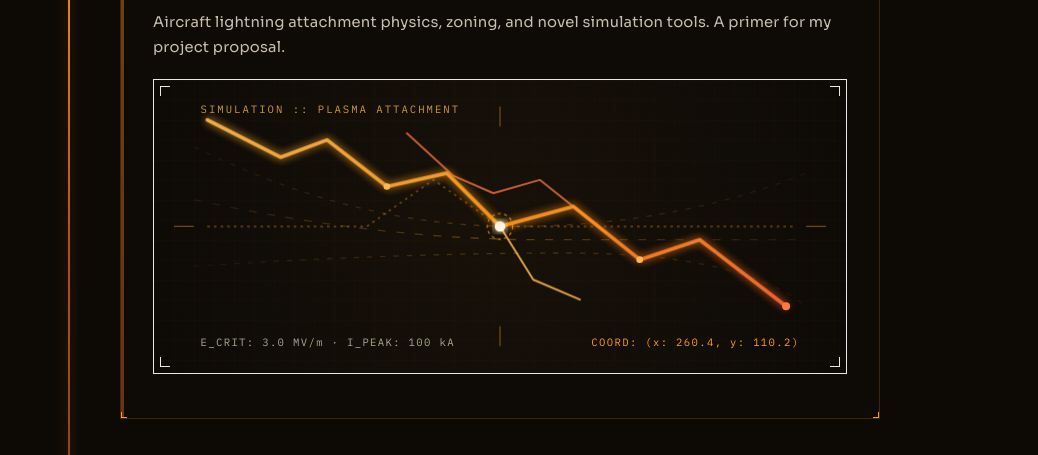
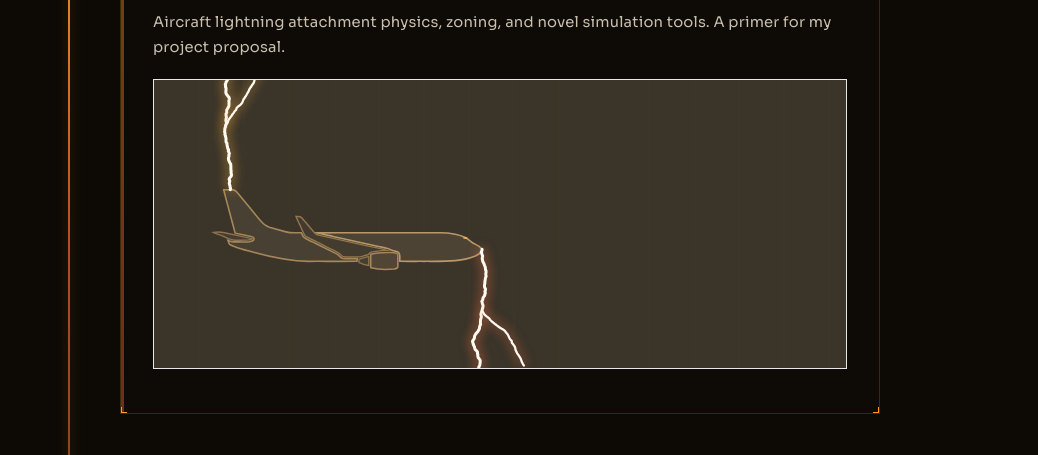
Before and after one commit to 16S893-AI-for-engineering-research/nathanaelj, an Astro site: page /nathanaelj/project in a window 1280 px wide. Shown: the part 447-902 px from the top of the page, without its empty margins (184-1222 px from the left). Built offline with nearby package versions, Linux system fonts and the light colour scheme; Astro itself is replaced by a stand-in of ours.

Commit message:
Proposal complete, updated dev-log

```diff
--- /dev/null
+++ b/src/components/project/LightningProcessAnimationNoUI.astro
@@ -0,0 +1,287 @@
+---
+/**
+ * LightningProcessAnimationNoUI.astro
+ * Identical physics/rendering to LightningProcessAnimation.astro,
+ * but with the step-switcher bar, callout overlays, and play/pause controls removed.
+ * Autoplays the full two-phase sequence and loops.
+ */
+---
+
+<div class="lightning-sim-noui-container relative bg-void-950 border border-solar/30 overflow-hidden">
+  <!-- Canvas only — no header bar, no callouts -->
+  <div class="relative w-full h-52 sm:h-64 md:h-72 bg-[#070503] overflow-hidden select-none">
+    <canvas id="lightning-sim-canvas-noui" class="w-full h-full block"></canvas>
+  </div>
+</div>
+
+<script is:inline>
+  (function initLightningSimNoUI() {
+    const canvas = document.getElementById('lightning-sim-canvas-noui');
+    if (!canvas) return;
+    const ctx = canvas.getContext('2d');
+    if (!ctx) return;
+
+    let currentStep = 1;
+    let stepTime = 0.0;
+    let restartCountdown = -1;
+    const RESTART_DELAY = 4.0;
+    const STEP_DURATIONS = { 1: 6.0, 2: 5.5 };
+
+    let width = 0, height = 0, dpr = 1;
+
+    function resize() {
+      const rect = canvas.parentElement.getBoundingClientRect();
+      dpr = Math.min(window.devicePixelRatio || 1, 2);
+      width = rect.width;
+      height = rect.height;
+      canvas.width = Math.floor(width * dpr);
+      canvas.height = Math.floor(height * dpr);
+      ctx.setTransform(dpr, 0, 0, dpr, 0, 0);
+      rebuildLightningChannels();
+    }
+
+    // ── Aircraft SVG paths ────────────────────────────────────────────────────
+    const SVG_REF_CX = 756.265;
+    const SVG_REF_CY = 400.47;
+    const TAIL_LOCAL_X = 266.48  - SVG_REF_CX; // -489.785
+    const TAIL_LOCAL_Y = 233.46  - SVG_REF_CY; // -167.01
+    const NOSE_LOCAL_X = 1316.03 - SVG_REF_CX; // +559.765
+    const NOSE_LOCAL_Y = 481.64  - SVG_REF_CY; // +81.17
+
+    const planePath0 = new Path2D("M 239.66 234.08 C 253.06 234.04 266.48 233.46 279.87 234.35 C 286.48 235.35 291.83 240.08 295.76 245.23 C 325.53 281.76 355.79 317.87 385.64 354.33 C 397.24 369.05 410.93 383.78 429.33 389.59 C 452.53 396.12 475.75 402.59 498.91 409.25 C 519.66 415.60 541.66 412.21 562.98 413.01 C 566.19 420.37 569.04 428.22 575.56 433.43 C 585.61 441.17 597.78 445.31 608.99 451.02 C 642.59 467.84 676.47 484.09 710.05 500.96 C 719.99 505.49 724.41 518.53 735.97 519.97 C 755.79 522.38 775.87 520.22 795.79 521.36 C 795.41 524.80 795.04 528.24 794.64 531.68 C 727.76 532.42 660.88 531.77 594.00 532.02 C 514.28 532.10 435.83 514.69 359.38 493.55 C 334.85 486.37 310.11 479.76 286.12 470.88 C 278.70 468.25 270.58 466.70 264.20 461.79 C 260.26 456.83 258.58 450.57 256.82 444.59 C 262.72 446.32 268.40 448.68 274.37 450.17 C 282.52 451.33 290.79 451.01 299.00 451.11 C 315.22 450.86 331.50 452.36 347.69 450.61 C 354.13 449.50 362.39 447.82 365.18 441.06 C 367.26 435.67 362.57 430.45 357.36 429.66 C 333.90 424.79 310.50 419.57 287.04 414.71 C 274.86 369.52 263.04 324.23 250.98 279.01 C 247.09 264.06 242.64 249.25 239.66 234.08 Z");
+    const planePath1 = new Path2D("M 540.69 344.81 C 548.18 345.67 557.83 342.97 563.56 349.42 C 581.93 370.12 599.19 391.79 617.38 412.65 C 622.87 419.04 630.96 422.48 639.12 423.87 C 698.96 436.96 758.78 450.16 818.58 463.47 C 852.53 471.04 886.68 477.79 920.44 486.21 C 898.12 487.16 875.63 488.60 853.85 493.82 C 847.61 495.14 845.59 502.78 839.62 504.40 C 828.20 506.84 817.20 510.82 805.82 513.38 C 789.25 514.80 772.59 513.88 755.99 514.02 C 748.85 513.47 741.10 514.54 734.38 511.55 C 729.78 508.63 726.50 504.10 722.47 500.53 C 714.30 492.98 703.76 488.97 693.99 484.01 C 672.23 474.00 651.06 462.79 629.48 452.40 C 613.42 444.04 596.52 437.29 580.96 428.01 C 574.25 422.02 571.59 413.10 567.76 405.27 C 559.00 385.00 548.98 365.29 540.69 344.81 Z");
+    const planePath2 = new Path2D("M 196.50 411.32 C 210.25 409.78 224.43 408.61 238.01 411.91 C 267.96 418.34 297.87 424.95 327.86 431.19 C 337.96 433.70 348.47 434.80 358.19 438.70 C 351.99 441.96 345.00 443.80 337.99 443.78 C 322.99 444.26 307.99 444.11 292.99 444.06 C 286.05 443.68 278.79 444.35 272.18 441.82 C 254.71 435.04 237.40 427.85 219.92 421.11 C 212.16 417.72 204.05 415.16 196.50 411.32 Z");
+    const planePath3 = new Path2D("M 631.58 413.57 C 688.37 412.26 745.19 413.36 802.00 413.00 C 915.33 413.01 1028.67 412.98 1142.00 413.01 C 1176.61 413.47 1212.31 417.17 1243.98 432.08 C 1254.21 436.45 1262.28 444.27 1270.85 451.15 C 1283.40 461.53 1301.36 463.96 1311.66 477.32 C 1316.03 481.64 1315.78 489.29 1311.66 493.68 C 1305.35 501.07 1296.41 505.58 1287.85 509.81 C 1261.43 521.44 1232.68 526.30 1204.14 529.25 C 1160.88 533.07 1117.38 531.78 1074.00 532.00 C 1040.45 531.84 1006.90 532.36 973.37 531.69 C 971.65 519.22 977.52 503.22 966.04 493.97 C 957.55 487.42 945.18 490.65 936.47 484.39 C 927.72 478.60 916.95 477.49 907.02 474.91 C 836.25 459.55 765.57 443.77 694.86 428.19 C 673.75 423.39 652.43 419.42 631.58 413.57 Z");
+    const planePath4 = new Path2D("M 851.96 502.61 C 879.26 495.19 907.85 494.25 935.98 495.18 C 943.81 495.58 951.91 495.92 959.33 498.75 C 963.36 500.26 965.61 504.71 964.83 508.99 C 965.29 524.32 965.36 539.68 964.89 555.02 C 964.32 562.43 954.74 563.29 949.03 564.19 C 916.84 567.48 883.74 567.03 852.31 558.69 C 851.85 540.00 851.97 521.30 851.96 502.61 Z");
+    const planePath5 = new Path2D("M 802.99 523.90 C 816.60 519.61 829.62 513.33 843.96 511.68 C 843.99 524.20 843.99 536.71 843.99 549.24 C 834.82 547.67 825.08 546.96 816.80 542.33 C 812.37 540.15 807.60 538.82 802.99 537.15 C 802.96 532.71 802.99 528.31 802.99 523.90 Z");
+
+    const LOWER_PROFILE = [
+      { x: 1316.0, y: 481.6 },
+      { x: 1287.8, y: 509.8 },
+      { x: 1204.1, y: 529.3 },
+      { x: 1074.0, y: 532.0 },
+      { x: 794.6,  y: 531.7 },
+      { x: 594.0,  y: 532.0 },
+      { x: 359.4,  y: 493.6 },
+      { x: 286.1,  y: 470.9 },
+      { x: 256.8,  y: 444.6 },
+      { x: 196.5,  y: 411.3 }
+    ];
+
+    function getBellySurfaceY(localSvgX) {
+      const svgX = localSvgX + SVG_REF_CX;
+      if (svgX >= LOWER_PROFILE[0].x) return LOWER_PROFILE[0].y - SVG_REF_CY;
+      if (svgX <= LOWER_PROFILE[LOWER_PROFILE.length - 1].x) return LOWER_PROFILE[LOWER_PROFILE.length - 1].y - SVG_REF_CY;
+      for (let i = 0; i < LOWER_PROFILE.length - 1; i++) {
+        const p1 = LOWER_PROFILE[i], p2 = LOWER_PROFILE[i + 1];
+        if (svgX <= p1.x && svgX >= p2.x) {
+          const t = (svgX - p2.x) / (p1.x - p2.x);
+          return (p2.y + t * (p1.y - p2.y)) - SVG_REF_CY;
+        }
+      }
+      return 0;
+    }
+
+    function drawAircraft(px, py, scale) {
+      ctx.save();
+      ctx.translate(px, py);
+      ctx.scale(scale, scale);
+      ctx.translate(-SVG_REF_CX, -SVG_REF_CY);
+      ctx.fillStyle = '#14100b'; ctx.strokeStyle = '#6e5432'; ctx.lineWidth = 1.4 / scale;
+      ctx.fill(planePath2); ctx.stroke(planePath2);
+      ctx.fillStyle = '#19140e'; ctx.strokeStyle = '#8f6d40'; ctx.lineWidth = 1.6 / scale;
+      ctx.fill(planePath0); ctx.stroke(planePath0);
+      ctx.fillStyle = '#1e1811'; ctx.strokeStyle = '#a68352'; ctx.lineWidth = 1.6 / scale;
+      ctx.fill(planePath3); ctx.stroke(planePath3);
+      ctx.fillStyle = '#16120c'; ctx.strokeStyle = '#6e5432'; ctx.lineWidth = 1.4 / scale;
+      ctx.fill(planePath5); ctx.stroke(planePath5);
+      ctx.fillStyle = '#241b12'; ctx.strokeStyle = '#8f6d40'; ctx.lineWidth = 1.6 / scale;
+      ctx.fill(planePath4); ctx.stroke(planePath4);
+      ctx.fillStyle = '#120e09'; ctx.strokeStyle = '#755833'; ctx.lineWidth = 1.4 / scale;
+      ctx.fill(planePath1); ctx.stroke(planePath1);
+      ctx.fillStyle = 'rgba(255, 184, 77, 0.85)';
+      ctx.fillRect(1238, 432, 16, 6);
+      ctx.restore();
+    }
+
+    function generateLightningPath(startX, startY, dirX, dirY, length, numPoints, tortuosity) {
+      numPoints = numPoints || 100; tortuosity = tortuosity || 0.22;
+      const points = [];
+      const dirLen = Math.hypot(dirX, dirY) || 1.0;
+      const wX = dirX / dirLen, wY = dirY / dirLen;
+      const perpX = -wY, perpY = wX;
+      const alpha_macro = 0.88, alpha_micro = 0.16;
+      const weight_macro = 0.78, weight_micro = 0.22;
+      const n_seg = numPoints - 1;
+      const step_scale = 1.25 * tortuosity * length / Math.sqrt(n_seg);
+      let v_macro = 0, v_micro = 0, offset = 0;
+      points.push({ x: startX, y: startY });
+      for (let i = 1; i < numPoints; i++) {
+        v_macro = alpha_macro * v_macro + (1 - alpha_macro) * (Math.random() - 0.5) * 2;
+        v_micro = alpha_micro * v_micro + (1 - alpha_micro) * (Math.random() - 0.5) * 2;
+        offset += step_scale * (weight_macro * v_macro + weight_micro * v_micro);
+        const t = i / n_seg;
+        points.push({ x: startX + wX * length * t + perpX * offset, y: startY + wY * length * t + perpY * offset });
+      }
+      return points;
+    }
+
+    let tailLeaderChannel = [], noseLeaderChannel = [], tailBranchChannel = [], noseBranchChannel = [];
+
+    function rebuildLightningChannels() {
+      if (width <= 0 || height <= 0) return;
+      const scale = Math.min(width / 1300, height / 460, 0.24);
+      const startX = width * 0.28;
+      const py = height * 0.52;
+      const iTailX = startX + TAIL_LOCAL_X * scale;
+      const iTailY = py + TAIL_LOCAL_Y * scale;
+      const iNoseX = startX + NOSE_LOCAL_X * scale;
+      const iNoseY = py + NOSE_LOCAL_Y * scale;
+      const tailDist = iTailY + 30;
+      tailLeaderChannel = generateLightningPath(iTailX, iTailY, 0.04, -1.0, tailDist, 110, 0.20);
+      if (tailLeaderChannel.length > 55) {
+        const bp = tailLeaderChannel[50];
+        tailBranchChannel = generateLightningPath(bp.x, bp.y, 0.45, -0.89, tailDist * 0.45, 35, 0.26);
+      }
+      const noseDist = (height - iNoseY) + 30;
+      noseLeaderChannel = generateLightningPath(iNoseX, iNoseY, 0.06, 1.0, noseDist, 110, 0.20);
+      if (noseLeaderChannel.length > 50) {
+        const bp = noseLeaderChannel[45];
+        noseBranchChannel = generateLightningPath(bp.x, bp.y, 0.4, 0.91, noseDist * 0.45, 35, 0.26);
+      }
+    }
+
+    function drawRevealedPath(points, progress, color, glowColor, lineWidth, showHead) {
+      if (!points || points.length < 2 || progress <= 0) return;
+      lineWidth = lineWidth || 2.0;
+      const totalSegs = points.length - 1;
+      const vis = Math.min(progress, 1.0) * totalSegs;
+      const full = Math.floor(vis);
+      const rem = vis - full;
+      ctx.save();
+      ctx.strokeStyle = color; ctx.shadowColor = glowColor; ctx.shadowBlur = 12;
+      ctx.lineWidth = lineWidth; ctx.lineCap = 'round'; ctx.lineJoin = 'round';
+      ctx.beginPath(); ctx.moveTo(points[0].x, points[0].y);
+      for (let i = 1; i <= full; i++) ctx.lineTo(points[i].x, points[i].y);
+      let tipX = points[full].x, tipY = points[full].y;
+      if (rem > 0 && full < totalSegs) {
+        const pn = points[full + 1];
+        tipX += (pn.x - tipX) * rem; tipY += (pn.y - tipY) * rem;
+        ctx.lineTo(tipX, tipY);
+      }
+      ctx.stroke();
+      if (showHead && progress < 1.0) {
+        ctx.fillStyle = '#ffffff'; ctx.shadowColor = '#ffffff'; ctx.shadowBlur = 18;
+        ctx.beginPath(); ctx.arc(tipX, tipY, 3, 0, Math.PI * 2); ctx.fill();
+        ctx.fillStyle = glowColor; ctx.globalAlpha = 0.45;
+        ctx.beginPath(); ctx.arc(tipX, tipY, 7, 0, Math.PI * 2); ctx.fill();
+      }
+      ctx.restore();
+    }
+
+    let lastTime = performance.now();
+
+    function animate(now) {
+      const dt = Math.min((now - lastTime) / 1000, 0.1);
+      lastTime = now;
+
+      if (restartCountdown >= 0) {
+        restartCountdown -= dt;
+        if (restartCountdown <= 0) {
+          restartCountdown = -1;
+          currentStep = 1; stepTime = 0.0;
+          rebuildLightningChannels();
+        }
+      } else {
+        stepTime += dt;
+        if (stepTime >= STEP_DURATIONS[currentStep]) {
+          if (currentStep === 1) { currentStep = 2; stepTime = 0.0; }
+          else { stepTime = STEP_DURATIONS[2]; restartCountdown = RESTART_DELAY; }
+        }
+      }
+
+      ctx.fillStyle = '#070503';
+      ctx.fillRect(0, 0, width, height);
+
+      ctx.strokeStyle = 'rgba(255, 156, 26, 0.035)'; ctx.lineWidth = 1;
+      for (let x = 0; x < width; x += 45) {
+        ctx.beginPath(); ctx.moveTo(x, 0); ctx.lineTo(x, height); ctx.stroke();
+      }
+
+      const scale = Math.min(width / 1300, height / 460, 0.24);
+      const startX = width * 0.28;
+      const py = height * 0.52;
+
+      if (currentStep === 1) {
+        drawAircraft(startX, py, scale);
+        const growthDuration = 4.8;
+        const growthProgress = Math.min(1.0, stepTime / growthDuration);
+        const isConnected = stepTime >= growthDuration;
+        const tailColor = isConnected ? '#ffffff' : '#ffb84d';
+        const tailGlow  = isConnected ? '#ff9c1a' : '#ffaa33';
+        const tailWidth = isConnected ? 3.0 : 1.8;
+        drawRevealedPath(tailLeaderChannel, growthProgress, tailColor, tailGlow, tailWidth, !isConnected);
+        if (growthProgress > 0.45) drawRevealedPath(tailBranchChannel, (growthProgress - 0.45) / 0.55, tailColor, tailGlow, tailWidth * 0.75, !isConnected);
+        const noseColor = isConnected ? '#ffffff' : '#ff7a3d';
+        const noseGlow  = isConnected ? '#ff5522' : '#ff6633';
+        const noseWidth = isConnected ? 3.0 : 1.8;
+        drawRevealedPath(noseLeaderChannel, growthProgress, noseColor, noseGlow, noseWidth, !isConnected);
+        if (growthProgress > 0.42) drawRevealedPath(noseBranchChannel, (growthProgress - 0.42) / 0.58, noseColor, noseGlow, noseWidth * 0.75, !isConnected);
+        if (isConnected) {
+          const ct = stepTime - growthDuration;
+          if (ct < 0.25) { ctx.fillStyle = `rgba(255,235,190,${Math.sin((ct/0.25)*Math.PI)*0.35})`; ctx.fillRect(0,0,width,height); }
+        }
+      } else {
+        const tFrac = Math.min(1.0, stepTime / STEP_DURATIONS[2]);
+        const ease = tFrac < 0.5 ? 2*tFrac*tFrac : 1-Math.pow(-2*tFrac+2,2)/2;
+        const fwd = width * 0.42 * ease;
+        const curX = startX + fwd;
+        drawAircraft(curX, py, scale);
+
+        ctx.fillStyle = 'rgba(163,149,135,0.65)';
+        ctx.font = '10px "IBM Plex Mono", monospace';
+        ctx.fillText('FLIGHT DIRECTION ►', curX - 45, py + 62);
+
+        const iNoseX = startX + NOSE_LOCAL_X * scale;
+        const iNoseY = py + NOSE_LOCAL_Y * scale;
+        const sweep = fwd / scale;
+        const cLocalX = Math.max(TAIL_LOCAL_X + 15, NOSE_LOCAL_X - sweep);
+        const cPlaneX = curX + cLocalX * scale;
+        const cPlaneY = py + getBellySurfaceY(cLocalX) * scale;
+        drawRevealedPath(noseLeaderChannel, 1.0, '#ff9c1a', '#ff6622', 2.6, false);
+        ctx.save();
+        ctx.strokeStyle = '#ffb84d'; ctx.shadowColor = '#ff9c1a'; ctx.shadowBlur = 14;
+        ctx.lineWidth = 2.6; ctx.lineCap = 'round';
+        ctx.beginPath(); ctx.moveTo(iNoseX, iNoseY);
+        ctx.quadraticCurveTo((iNoseX+cPlaneX)*0.5, Math.max(iNoseY,cPlaneY)+12*scale, cPlaneX, cPlaneY);
+        ctx.stroke();
+        ctx.fillStyle = '#ffffff'; ctx.shadowColor = '#ff9c1a'; ctx.shadowBlur = 18;
+        ctx.beginPath(); ctx.arc(cPlaneX, cPlaneY, 3.5, 0, Math.PI*2); ctx.fill();
+        ctx.restore();
+
+        const iTailX = startX + TAIL_LOCAL_X * scale;
+        const iTailY = py + TAIL_LOCAL_Y * scale;
+        const curTailX = curX + TAIL_LOCAL_X * scale;
+        const curTailY = py + TAIL_LOCAL_Y * scale;
+        drawRevealedPath(tailLeaderChannel, 1.0, '#ff9c1a', '#ff8822', 2.6, false);
+        ctx.save();
+        ctx.strokeStyle = '#ff7a3d'; ctx.shadowColor = '#ff5522'; ctx.shadowBlur = 14;
+        ctx.lineWidth = 2.4; ctx.lineCap = 'round';
+        ctx.beginPath(); ctx.moveTo(curTailX, curTailY);
+        const dX = curTailX - iTailX;
+        const wob = Math.sin(stepTime * 14) * 2;
+        ctx.bezierCurveTo(curTailX-dX*0.4, curTailY+wob, iTailX+dX*0.2, iTailY+2, iTailX, iTailY);
+        ctx.stroke();
+        ctx.fillStyle = '#ffffff'; ctx.shadowColor = '#ff7a3d'; ctx.shadowBlur = 16;
+        ctx.beginPath(); ctx.arc(curTailX, curTailY, 3, 0, Math.PI*2); ctx.fill();
+        ctx.restore();
+      }
+
+      requestAnimationFrame(animate);
+    }
+
+    resize();
+    window.addEventListener('resize', resize);
+    requestAnimationFrame(animate);
+  })();
+</script>
--- /dev/null
+++ b/src/components/project/PlasmaGraphicNoUI.astro
@@ -0,0 +1,6 @@
+---
+import LightningProcessAnimationNoUI from './LightningProcessAnimationNoUI.astro';
+---
+<div class="my-4 pointer-events-none">
+  <LightningProcessAnimationNoUI />
+</div>
--- a/src/components/project/TimelineCard.astro
+++ b/src/components/project/TimelineCard.astro
@@ -1,7 +1,7 @@
 ---
 import type { ProjectMilestone } from '../../data/project';
 import { resolvePath } from '../../lib/paths';
-import PlasmaGraphic from './PlasmaGraphic.astro';
+import PlasmaGraphicNoUI from './PlasmaGraphicNoUI.astro';
 import AgentGraphic from './AgentGraphic.astro';
 
 interface Props {
@@ -67,8 +67,8 @@ const linkHref = resolvePath(milestone.slug);
 
     <!-- Optional Visual Graphic / Image Container -->
     {milestone.graphicType === 'plasma' && (
-      <div class="my-4 pointer-events-none">
-        <PlasmaGraphic />
+      <div class="pointer-events-none">
+        <PlasmaGraphicNoUI />
       </div>
     )}
 
--- a/src/data/devlog.ts
+++ b/src/data/devlog.ts
@@ -184,24 +184,26 @@ export const devLogEntries: DevLogEntry[] = [
     date: '2026-09-17',
     summary:
       'Added project background and proposal pages',
-    models: ['gemini-3.8-flash'],
+    models: ['gemini-3.8-flash', 'sonnet-4-6', 'gpt-5-nano', 'sonnet-4-6'],
     metrics: {
-      userMessages: 5,
-      assistantMessages: 84,
-      toolCalls: 79,
-      totalCostUsd: 3.1278,
+      userMessages: 16,
+      assistantMessages: 287,
+      toolCalls: 273,
+      totalCostUsd: 14.8633,
     },
     description: {
       keyChanges: [
         'Created **project timeline** page and first placeholder pages',
         'Implemented project background page and proposal page',
+        'Implemented lightning attachment **animation** in background page',
       ],
       agentSuccesses: [
         'Created a **well-formatted** timeline',
-        'ANIMATIONS'
+        '(With a lot of hand-holding) made some really nice diagrams on the Background page',
       ],
       agentFailures: [
-        '...',
+        'Was  useless at creating a **geometry**/ diagram representative of an aircraft, even with some reference material',
+        '`Gemini-3.8 Flash` rapidly increased in cost as conversation length increased. This became much more expensive than I anticipated.',
       ],
     },
   },
```
